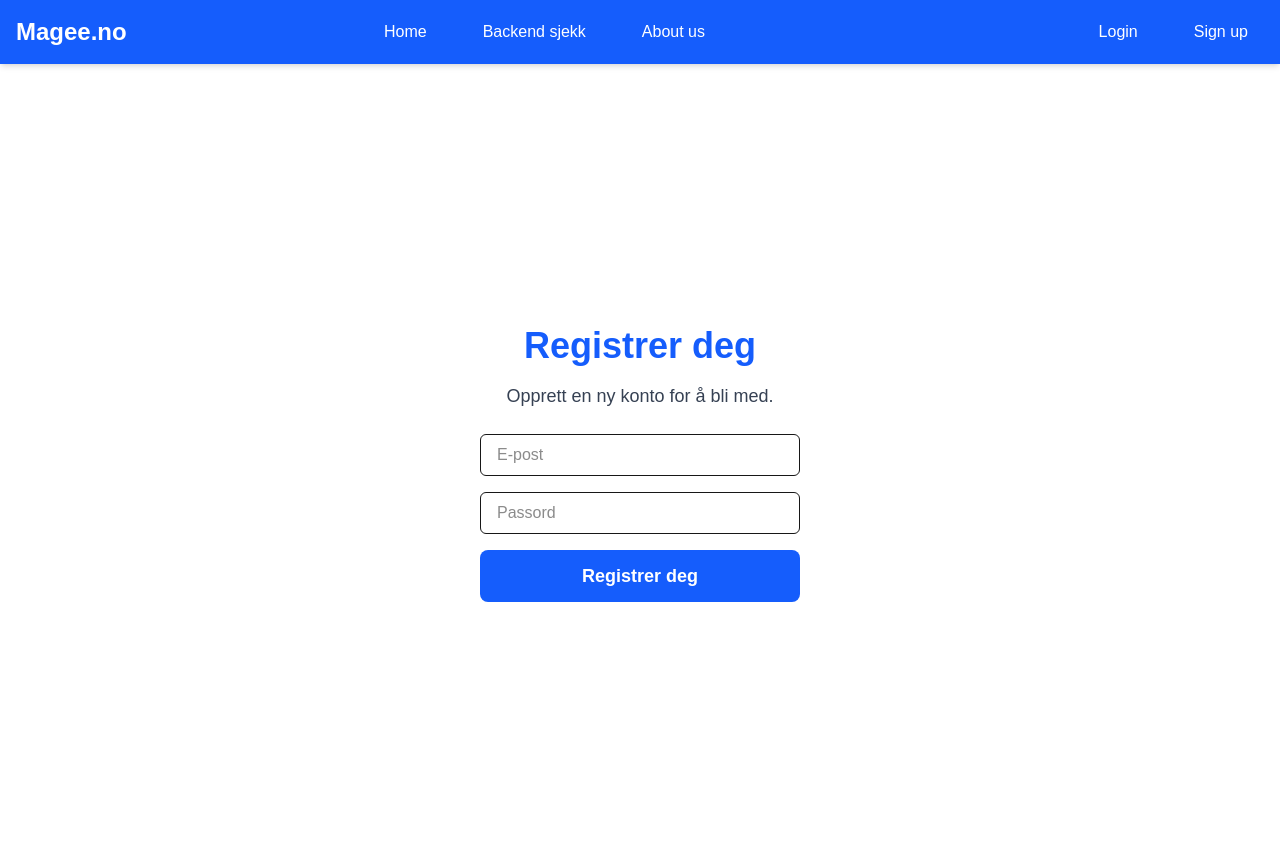
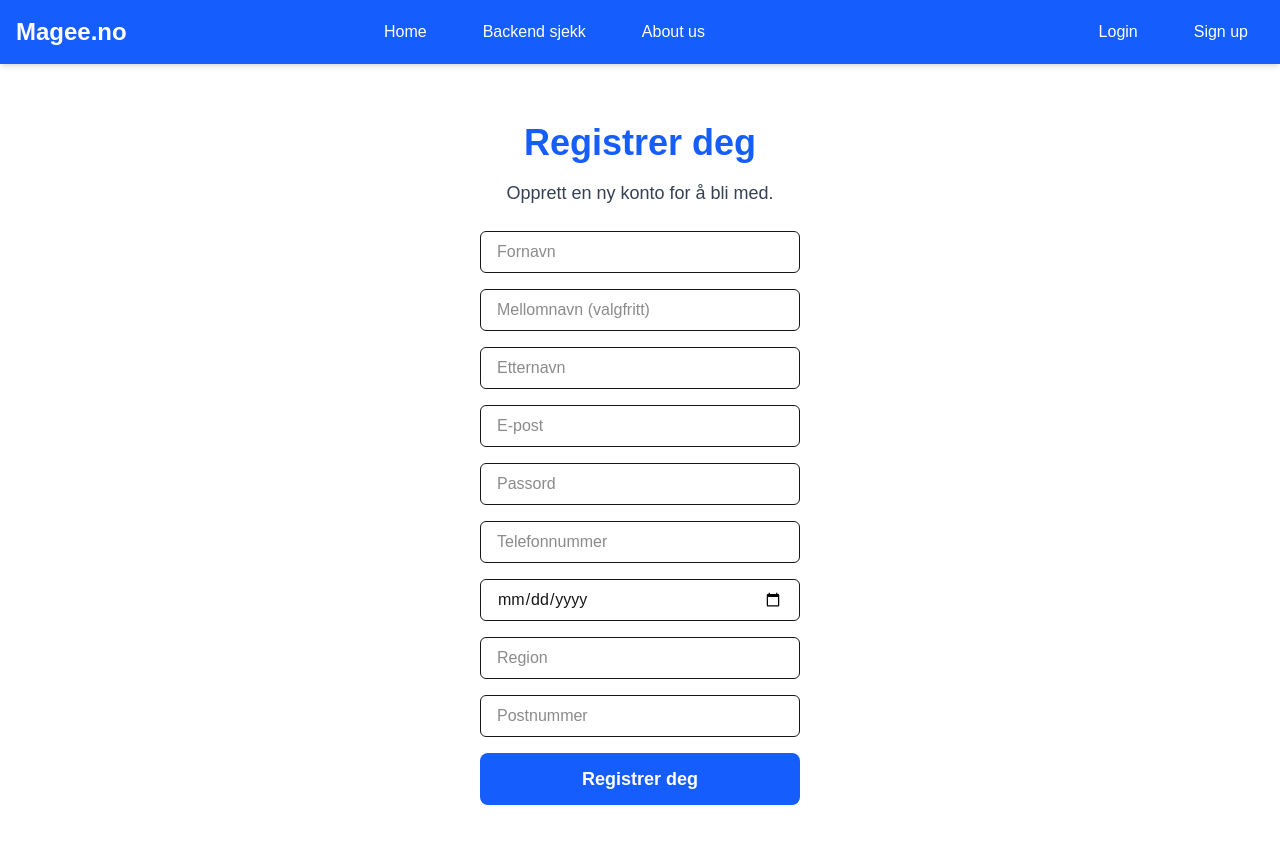
Before and after one commit to dadrikthedad/activityfinder, a Next.js app in the folder activitynext/: page /signup in a window 1280 px wide. Shown: the top 844 px of the page. Built offline with nearby package versions, Linux system fonts and the light colour scheme.

Commit message:
Prøver å teste signup mot API

```diff
--- a/activitynext/app/signup/page.tsx
+++ b/activitynext/app/signup/page.tsx
@@ -1,6 +1,58 @@
-import React from "react";
+"use client";
+import { useState} from "react";
 
 export default function Signup() {
+  const [formData, setFormData] = useState({
+    firstName: "",
+    middleName: "",
+    lastName: "",
+    email: "",
+    password: "",
+    phone: "",
+    dateOfBirth: "",
+    country: "",
+    region: "",
+    postalCode: "",
+    });
+
+    const [message, setMessage] = useState("");
+
+  // Håndterer inputendringer
+  const handleChange = (e: React.ChangeEvent<HTMLInputElement | HTMLSelectElement>) => {
+    setFormData({ ...formData, [e.target.name]: e.target.value });
+  };
+
+  const registerUser = async (e: React.FormEvent) => {
+    e.preventDefault();
+    setMessage(""); // Resetter eventuelle feilmeldinger
+
+    try {
+      const response = await fetch("https://activityfinder-gnaacbg9gsgjh7b7.swedencentral-01.azurewebsites.net/api/user/register", {
+        method: "POST",
+        headers: {
+          "Content-Type": "application/json",
+        },
+        body: JSON.stringify(formData),
+      });
+
+      let data;
+      const isJson = response.headers.get("content-type")?.includes("application/json");
+      if (isJson) {
+        data = await response.json();
+      } else {
+        data = {message: "Ukjent feil oppstod."};
+      }
+
+      if (response.ok) {
+        setMessage("✅ Bruker registrert!");
+      } else {
+        setMessage("❌ Feil: " + (data.message || "Kunne ikke registrere bruker."));
+      }
+    } catch (error) {
+      setMessage("❌ Nettverksfeil. Prøv igjen senere.");
+    }
+  };
+
   return (
     <div className="flex flex-col items-center justify-center min-h-screen px-6 py-12 text-center">
       <h1 className="text-4xl font-bold text-blue-600">Registrer deg</h1>
@@ -8,21 +60,23 @@ export default function Signup() {
         Opprett en ny konto for å bli med.
       </p>
 
-        <form className="mt-6 flex flex-col gap-4 w-80">
-          <input
-            type="email"
-            placeholder="E-post"
-            className="px-4 py-2 border rounded-md"
-          />
-          <input
-            type="password"
-            placeholder="Passord"
-            className="px-4 py-2 border rounded-md"
-          />
-          <button className="bg-blue-600 text-white px-6 py-3 rounded-lg text-lg font-semibold hover:bg-blue-700 transition">
+      <form onSubmit={registerUser} className="mt-6 flex flex-col gap-4 w-80">
+        <input type="text" name="firstName" placeholder="Fornavn" value={formData.firstName} onChange={handleChange} className="px-4 py-2 border rounded-md" />
+        <input type="text" name="middleName" placeholder="Mellomnavn (valgfritt)" value={formData.middleName} onChange={handleChange} className="px-4 py-2 border rounded-md" />
+        <input type="text" name="lastName" placeholder="Etternavn" value={formData.lastName} onChange={handleChange} className="px-4 py-2 border rounded-md" />
+        <input type="email" name="email" placeholder="E-post" value={formData.email} onChange={handleChange} className="px-4 py-2 border rounded-md" />
+        <input type="password" name="password" placeholder="Passord" value={formData.password} onChange={handleChange} className="px-4 py-2 border rounded-md" />
+        <input type="tel" name="phone" placeholder="Telefonnummer" value={formData.phone} onChange={handleChange} className="px-4 py-2 border rounded-md" />
+        <input type="date" name="dateOfBirth" placeholder="Fødselsdato" value={formData.dateOfBirth} onChange={handleChange} className="px-4 py-2 border rounded-md" />
+        <input type="text" name="region" placeholder="Region" value={formData.region} onChange={handleChange} className="px-4 py-2 border rounded-md" />
+        <input type="text" name="postalCode" placeholder="Postnummer" value={formData.postalCode} onChange={handleChange} className="px-4 py-2 border rounded-md" />
+
+        <button type="submit" className="bg-blue-600 text-white px-6 py-3 rounded-lg text-lg font-semibold hover:bg-blue-700 transition">
           Registrer deg
         </button>
       </form>
+
+      {message && <p className="mt-4 font-semibold text-red-500">{message}</p>}
     </div>
   );
 }
```
Lines whose indentation alone changed are shown as unchanged.
